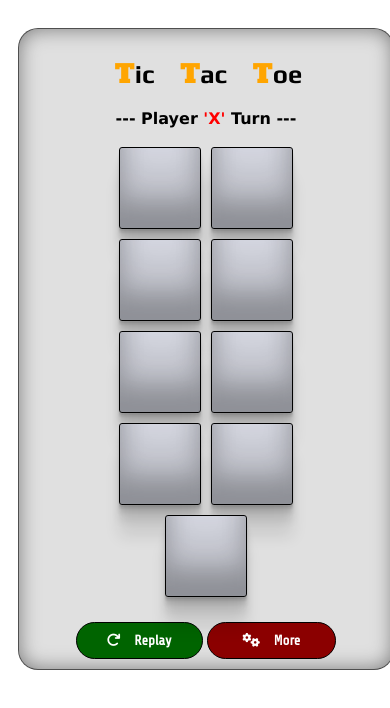
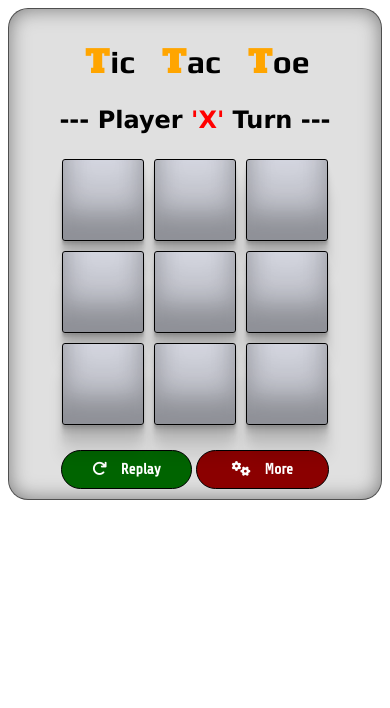
Before and after one commit to DhadhistTiwari/tic-tac-toe, a plain HTML site: page index.html in a window 390 px wide. Drawn offline with Linux system fonts and the light colour scheme; a web font is replaced by a local one.

Commit message:
Update style.css

```diff
--- a/style.css
+++ b/style.css
@@ -1,60 +1,3 @@
-        @media (max-width: 500px) {
-          body {
-            flex-direction: column;
-            height: auto;
-            padding: 20px 10px;
-          }
-
-          .main-container {
-            width: 100%;
-            border-radius: 12px;
-            padding: 15px 10px;
-            box-shadow: none;
-          }
-
-          h1 {
-            font-size: 1.6rem;
-          }
-
-          h2 {
-            font-size: 1rem;
-          }
-
-          .game-container {
-            width: 100%;
-            max-width: 260px;
-          }
-
-          .cell {
-            width: 70px;
-            height: 70px;
-            font-size: 24px;
-            margin: 4px;
-          }
-
-          .replay,
-          .setting,
-          .play-game {
-            font-size: 14px;
-            padding: 8px 20px;
-            margin-top: 15px;
-          }
-
-          #moremenu {
-            width: 90%;
-            height: auto;
-            padding: 20px 10px;
-            top: 30%;
-          }
-
-          #popupMsg {
-            width: 85%;
-            font-size: 16px;
-            padding: 15px;
-          }
-        }
-
-
         .main-container {
             align-items: center;
             text-align: center;
```
